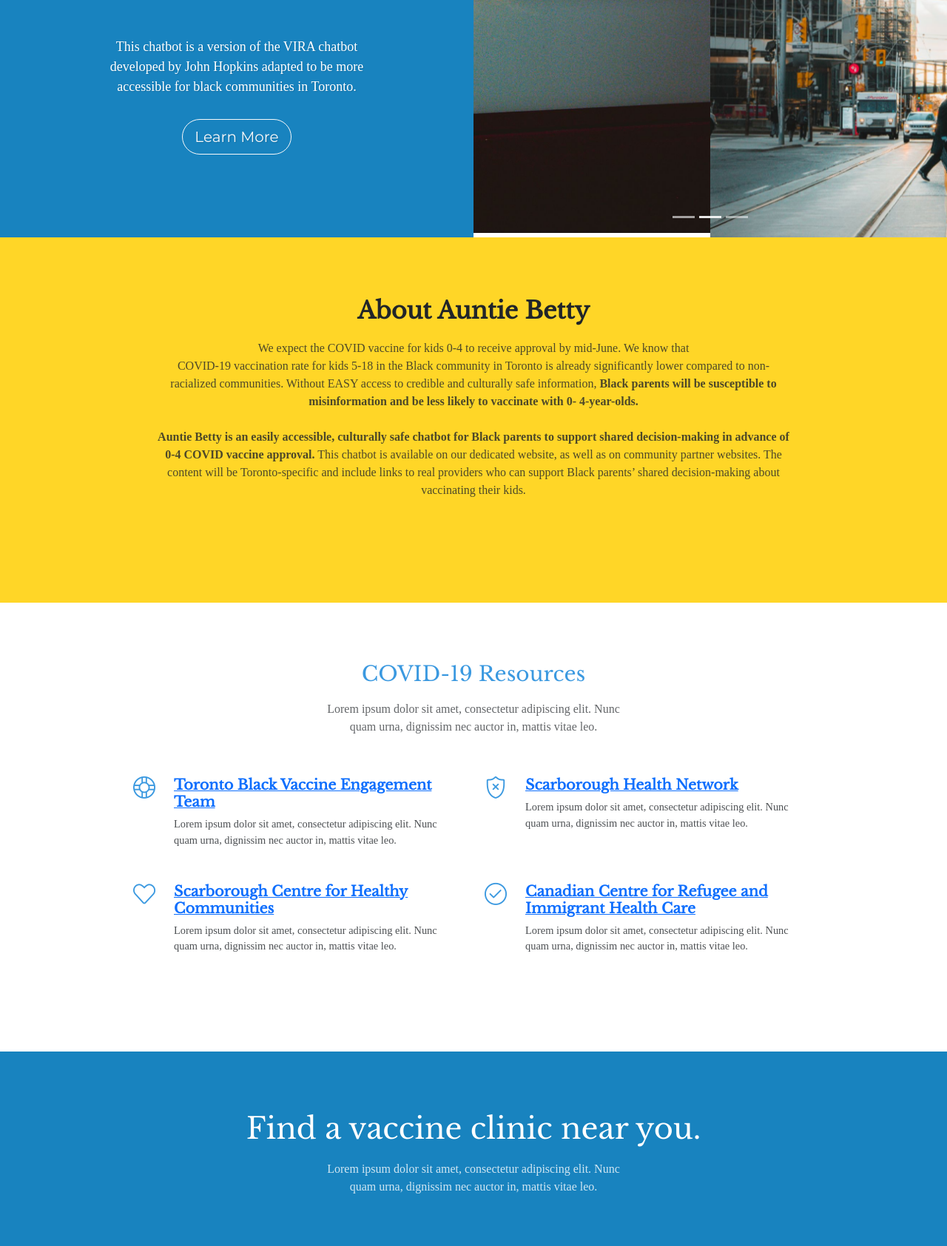
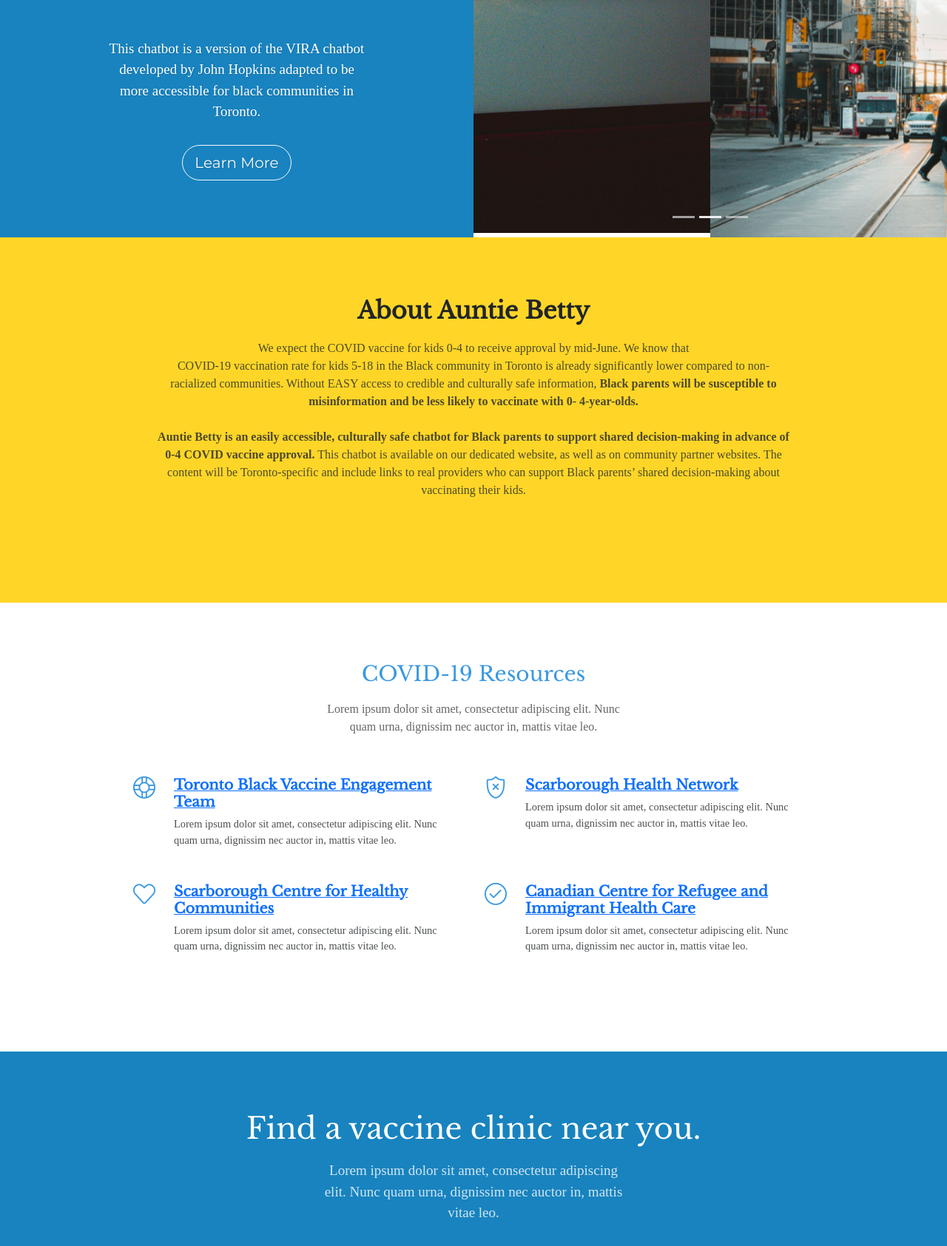
Before and after one commit to DiskTurbo/auntie-betty-website-preview, a plain HTML site: page index.html in a window 1280 px wide. Shown: the part 439-2124 px from the top of the page at 74% size. Drawn offline with nearby package versions, Linux system fonts and the light colour scheme; some packages are replaced by stand-ins of ours; grey boxes are pictures that could not be loaded; a script that the page names is missing; a web font is replaced by a local one.

Commit message:
Website updates.

```diff
--- a/index.html
+++ b/index.html
@@ -35,7 +35,7 @@
             <div class="col offset-xxl-0" style="background: #1883bf;height: 680px;">
                 <div class="text" style="margin: 145px;margin-top: 172px;">
                     <h2 style="filter: sepia(0%);font-weight: bold;font-family: 'Libre Baskerville', serif;font-size: 50px;"><br>Wachana na gutter press!<br></h2>
-                    <p style="font-family: 'Times New Roman';"><br>This chatbot is a version of the VIRA chatbot developed by John Hopkins adapted to be more accessible&nbsp;for black communities in Toronto.<br></p><a class="btn btn-outline-light btn-lg" role="button" href="about-us.html" style="border-radius: 38px;">Learn More</a>
+                    <p style="font-family: 'Times New Roman';font-size: 19px;"><br>This chatbot is a version of the VIRA chatbot developed by John Hopkins adapted to be more accessible&nbsp;for black communities in Toronto.<br></p><a class="btn btn-outline-light btn-lg" role="button" href="about-us.html" style="border-radius: 38px;">Learn More</a>
                 </div>
             </div>
             <div class="col" style="height: 680px;">
@@ -97,7 +97,7 @@
             <div class="container">
                 <div class="block-heading">
                     <h2 class="display-6" style="color: rgb(255,255,255);font-family: 'Libre Baskerville', serif;">Find a vaccine clinic near you.</h2>
-                    <p style="color: rgb(255,255,255);font-family: 'Times New Roman';">Lorem ipsum dolor sit amet, consectetur adipiscing elit. Nunc quam urna, dignissim nec auctor in, mattis vitae leo.</p>
+                    <p style="color: rgb(255,255,255);font-family: 'Times New Roman';font-size: 19px;">Lorem ipsum dolor sit amet, consectetur adipiscing elit. Nunc quam urna, dignissim nec auctor in, mattis vitae leo.</p>
                 </div>
             </div><iframe allowfullscreen="" frameborder="0" loading="lazy" src="https://www.google.com/maps/embed/v1/search?key=AIzaSyD2RJi1zGLe6bCEyAMA21VJejrHzPzH_cw&amp;q=COVID+Vaccine&amp;zoom=13" width="100%" height="400"></iframe>
         </section>
```
Also changed, not shown: 1 other file.
